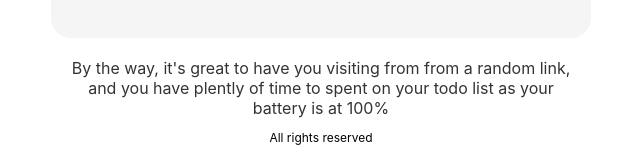
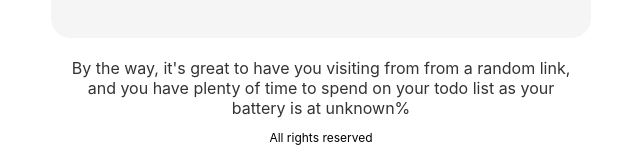
Before and after one commit to seanroades/svelte-ts-todo, a Svelte app: page / in a window 1280 px wide. Shown: the part 496-664 px from the top of the page, without its empty margins (319-959 px from the left). Built offline with nearby package versions, Linux system fonts and the light colour scheme; no server answers.

Commit message:
I spell graet

```diff
--- a/src/App.svelte
+++ b/src/App.svelte
@@ -36,10 +36,9 @@
 		referrer = document.referrer;
 	}
 
-	var level = 100
+	var level = "unknown"
 
 	let width = window.innerWidth;
-
 
 	if (typeof navigator.getBattery !== 'undefined') {
 		navigator.getBattery().then(function(battery) {
@@ -201,7 +200,7 @@
 			</div>
 		</div>
 		<br />
-		<p style="width: 500px; text-align: center">By the way, it's great to have you visiting from {referrer === "" ? "from a random link" : referrer}, {level < 30 ? "but you might want to stop visiting them and focus on your todo as your battery is currently at" : "and you have plently of time to spent on your todo list as your battery is at"} {level}%</p>
+		<p style="width: 500px; text-align: center">By the way, it's great to have you visiting from {referrer === "" ? "from a random link" : referrer}, {level < 30 ? "but you might want to stop visiting them and focus on your todo as your battery is currently at" : "and you have plenty of time to spend on your todo list as your battery is at"} {level}%</p>
 		<Copyright disclaimer="All rights reserved" name="copyrightsAreLegitIfTheyExistOnAWebsite©"/> <!--Component Props-->
 	{:else}
 		<p style="width: 270px">Please visit with a larger screen size. This is not made for mobile</p>
```
